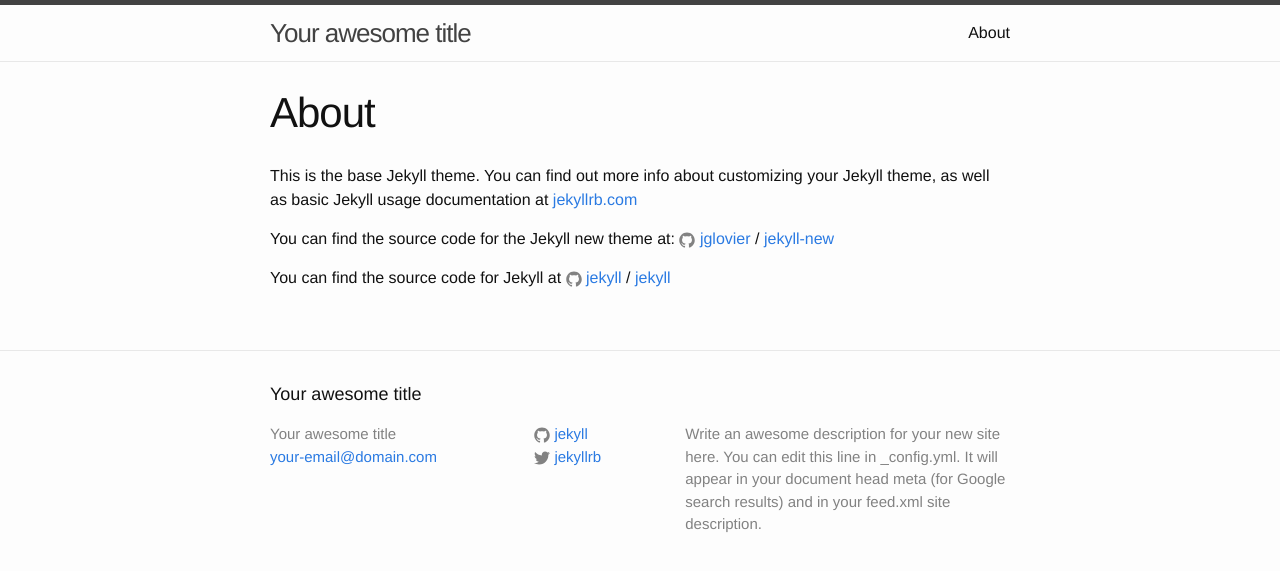
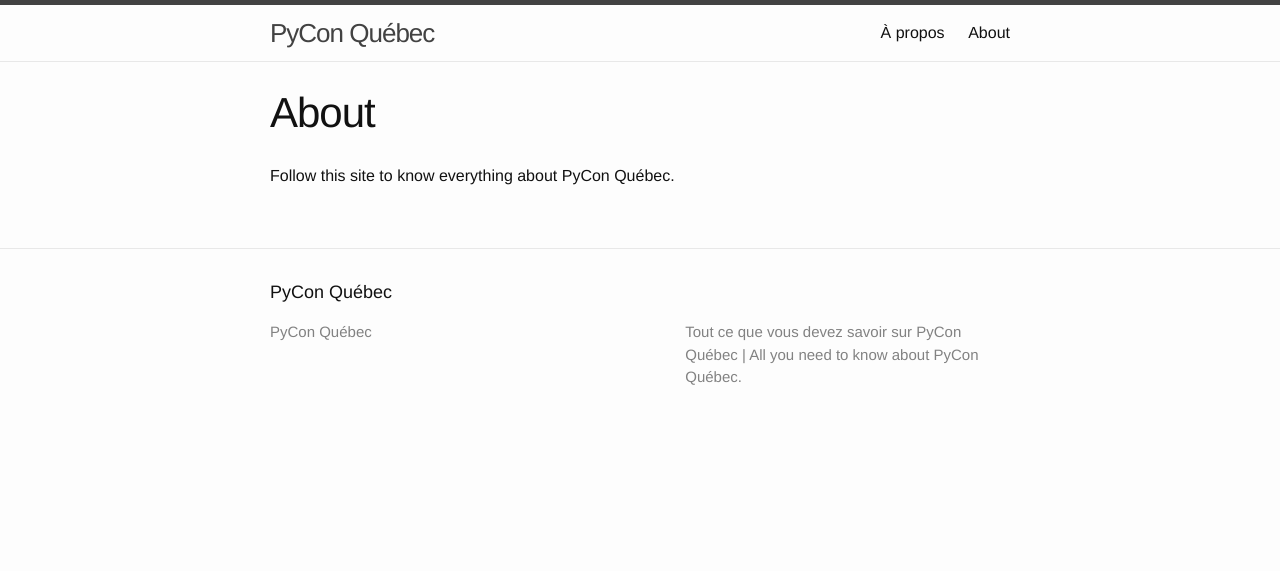
Before and after one commit to rgeoghegan/pyconqc-blogue, a Jekyll site: the page built from z_about.md, in a window 1280 px wide. Shown: the top 571 px of the page. Built offline with Jekyll 4.4.1, drawn with Linux system fonts in a browser that asks for light colours.

Commit message:
J'ai ajouté un layout initial, avec une annoce, des pages à propos, etc.

```diff
--- a/_config.yml
+++ b/_config.yml
@@ -1,4 +1,5 @@
 # Welcome to Jekyll!
+# vim: set ts=2 sw=2
 #
 # This config file is meant for settings that affect your whole blog, values
 # which you are expected to set up once and rarely need to edit after that.
@@ -6,16 +7,18 @@
 # 'jekyll serve'. If you change this file, please restart the server process.
 
 # Site settings
-title: Your awesome title
-email: your-email@domain.com
+title: PyCon Québec
+#email: pycon.qc@gmail.com
 description: > # this means to ignore newlines until "baseurl:"
-  Write an awesome description for your new site here. You can edit this
-  line in _config.yml. It will appear in your document head meta (for
-  Google search results) and in your feed.xml site description.
+  Tout ce que vous devez savoir sur PyCon Québec | All you need to know about PyCon Québec.
 baseurl: "" # the subpath of your site, e.g. /blog
-url: "http://yourdomain.com" # the base hostname & protocol for your site
-twitter_username: jekyllrb
-github_username:  jekyll
+url: "http://pycon.quebec" # the base hostname & protocol for your site
+#twitter_username: pyconqc
+#github_username:  pyconqc
 
 # Build settings
 markdown: kramdown
+exclude:
+  - scripts
+  - README.md
+  - LICENSE
--- a/about.md
+++ /dev/null
@@ -1,15 +0,0 @@
----
-layout: page
-title: About
-permalink: /about/
----
-
-This is the base Jekyll theme. You can find out more info about customizing your Jekyll theme, as well as basic Jekyll usage documentation at [jekyllrb.com](http://jekyllrb.com/)
-
-You can find the source code for the Jekyll new theme at:
-{% include icon-github.html username="jglovier" %} /
-[jekyll-new](https://github.com/jglovier/jekyll-new)
-
-You can find the source code for Jekyll at
-{% include icon-github.html username="jekyll" %} /
-[jekyll](https://github.com/jekyll/jekyll)
--- a/index.html
+++ b/index.html
@@ -3,8 +3,6 @@ layout: default
 ---
 
 <div class="home">
-
-  <h1 class="page-heading">Posts</h1>
 
   <ul class="post-list">
     {% for post in site.posts %}
--- /dev/null
+++ b/z_about.md
@@ -0,0 +1,7 @@
+---
+layout: page
+title: About
+permalink: /about/
+---
+
+Follow this site to know everything about PyCon Québec.
```
Also changed, not shown: _posts/2015-11-09-welcome-to-jekyll.markdown (deleted, +0 -25 lines), _posts/2015-11-12-annonce.markdown (added, +7 -0 lines), apropos.md (added, +7 -0 lines), README.md (added), 5 other files.
